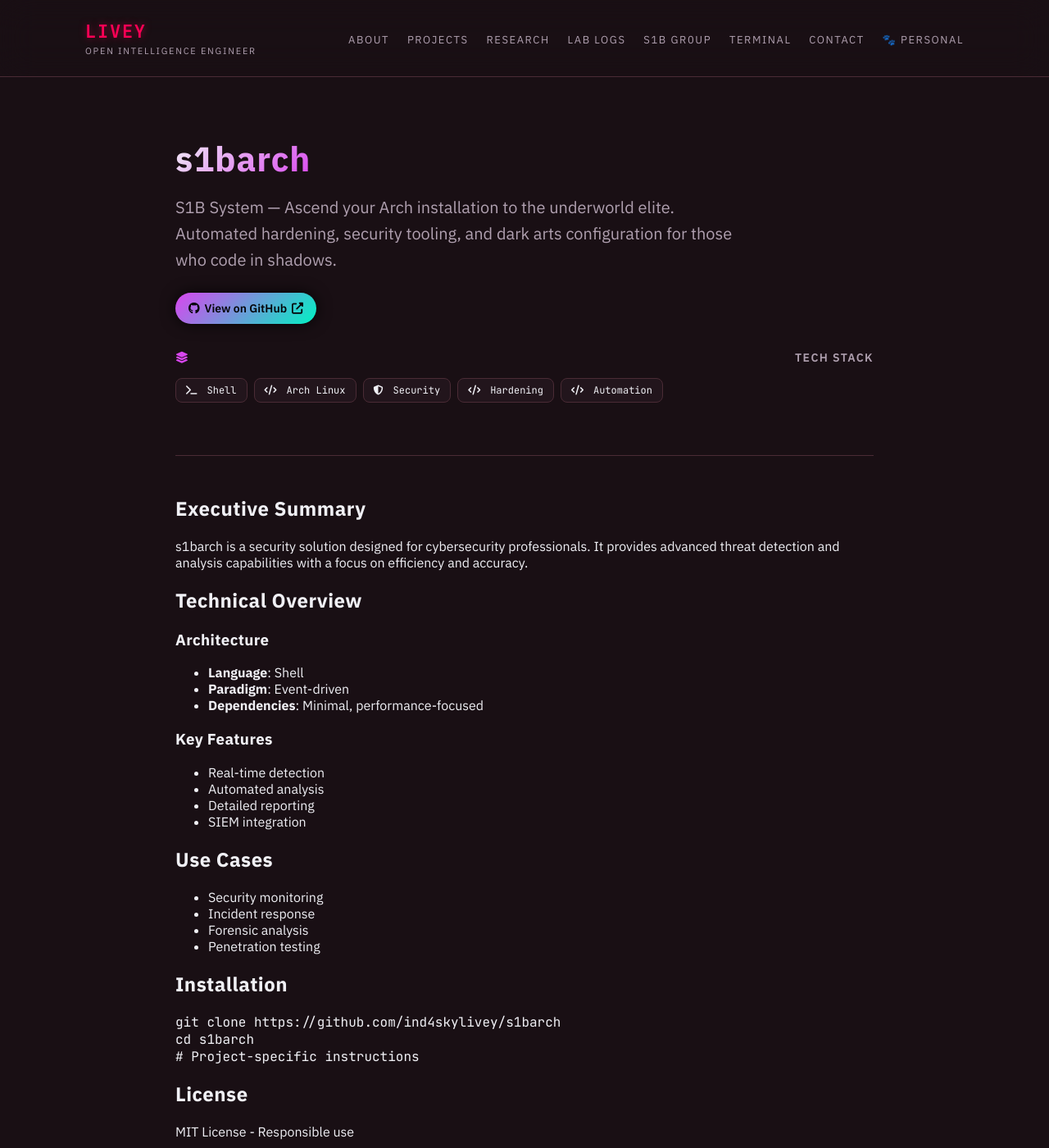
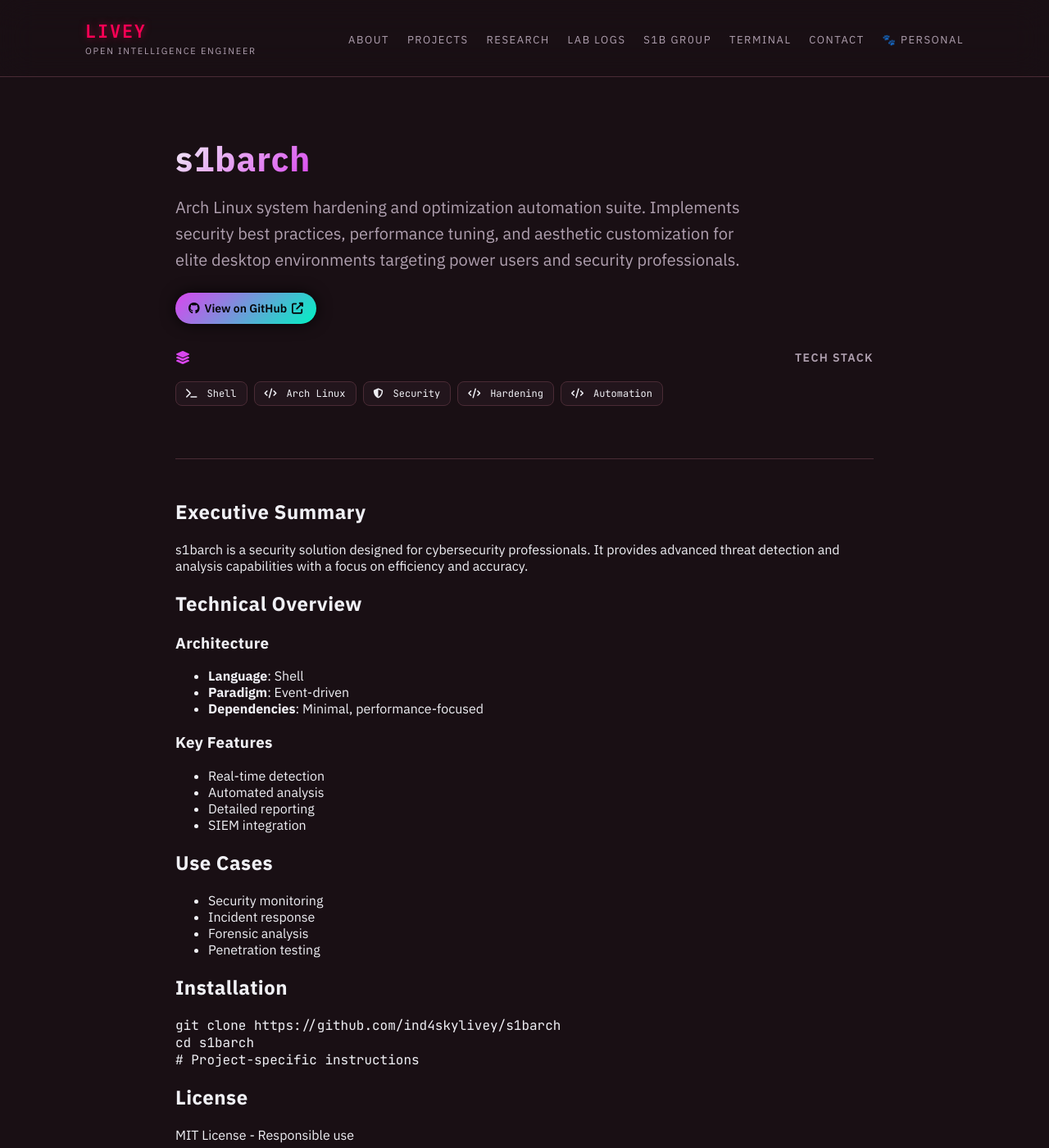
Before and after one commit to ind4skylivey/ind4skylivey.github.io, a Jekyll site: the page built from _projects/s1barch.md, in a window 1280 px wide and 1400 px high. Shown: the whole window at 82% size. Built offline with Jekyll 4.4.1, drawn with Linux system fonts in a browser that asks for light colours.

Commit message:
Fix icon spacing and update project descriptions
- Fixed spacing between layer-group icon and tech badges
- Added proper margin between section header and badges
- Updated 2 project descriptions with professional content:
  * aetherframe-ecosystem: Comprehensive red-team platform
  * mephala: Web reconnaissance framework
  * s1barch: Arch Linux hardening suite
- Improved CSS for better visual hierarchy
- All projects now have detailed, professional descriptions

```diff
--- a/_projects/s1barch.md
+++ b/_projects/s1barch.md
@@ -1,7 +1,5 @@
 ---
-description: "S1B System \u2014 Ascend your Arch installation to the underworld elite.\
-  \ Automated hardening, security tooling, and dark arts configuration for those who\
-  \ code in shadows."
+description: "Arch Linux system hardening and optimization automation suite. Implements security best practices, performance tuning, and aesthetic customization for elite desktop environments targeting power users and security professionals."
 featured: true
 layout: project
 repo: https://github.com/ind4skylivey/s1barch
--- a/assets/css/main.css
+++ b/assets/css/main.css
@@ -1429,3 +1429,25 @@ code {
   margin-right: 6px;
   font-size: 12px;
 }
+
+
+/* Fix spacing between layer-group icon and tech badges */
+.tech-stack-section .section-header {
+  margin-bottom: 20px;
+}
+
+.tech-stack-section .section-header i.fa-layer-group {
+  margin-right: 10px;
+  color: var(--accent);
+  font-size: 16px;
+}
+
+.tech-stack-section .section-header h3 {
+  margin: 0;
+  display: inline;
+}
+
+/* Ensure proper spacing between header and badges */
+.tech-badges {
+  margin-top: 12px;
+}
```
Also changed, not shown: _projects/aetherframe-ecosystem.md (+1 -2 lines), _projects/mephala.md (+1 -2 lines).
